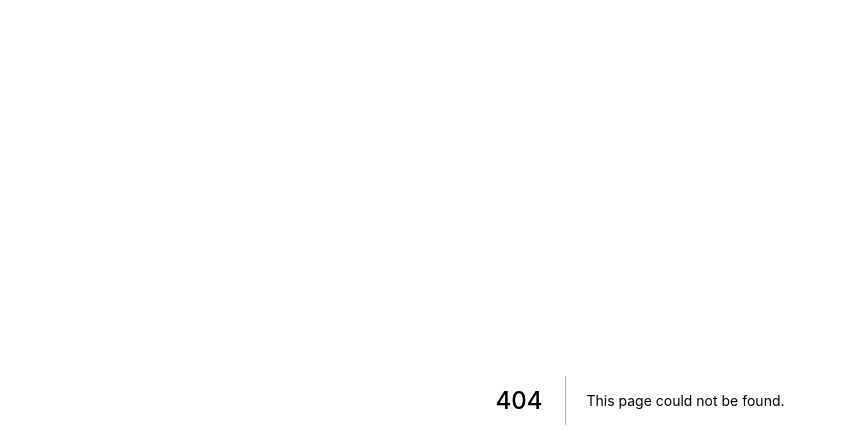
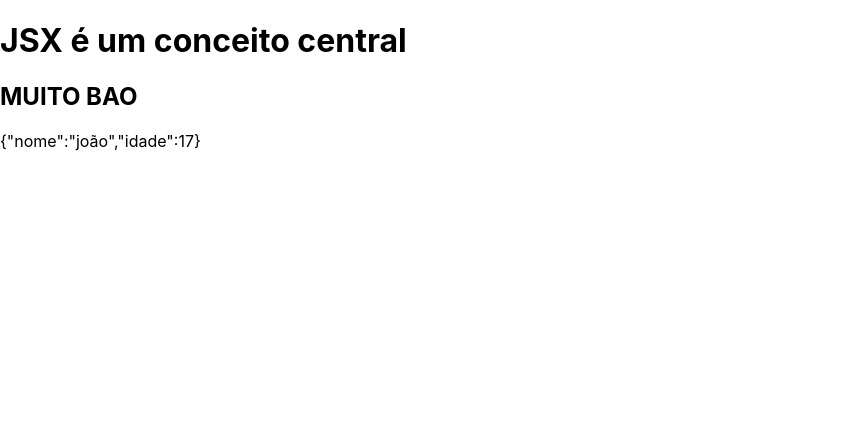
Before and after one commit to Felipe1501/felipe-nextjs, a Next.js app: page /jsx in a window 1280 px wide. Before the commit this address had no page. Shown: the top 448 px of the page, without its empty margins (0-846 px from the left). Built offline with nearby package versions, Linux system fonts and the light colour scheme.

Commit message:
aula 89 fix: JavaScript/JSX Integration

```diff
--- /dev/null
+++ b/src/pages/jsx.jsx
@@ -0,0 +1,16 @@
+export default function Jsx(){
+    const  titulo = <h1>JSX é um conceito central</h1>;
+
+    function subtitulo(){
+        return <h2>{"muito bao".toUpperCase()}</h2>;
+    }
+    return (
+        <div>
+            {titulo}
+            {subtitulo()}
+            <p>
+                {JSON.stringify({nome: 'joão', idade: 17})}
+            </p>
+        </div>
+    )
+}
```
